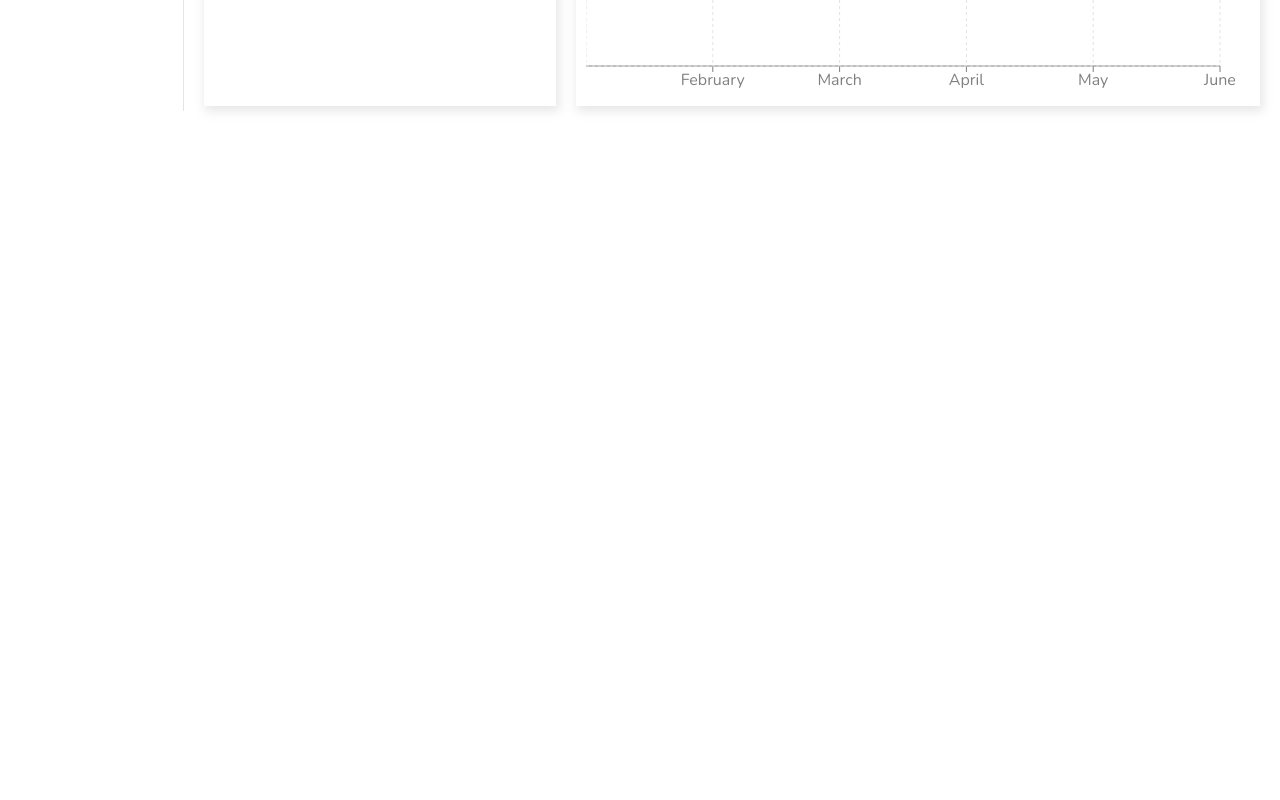
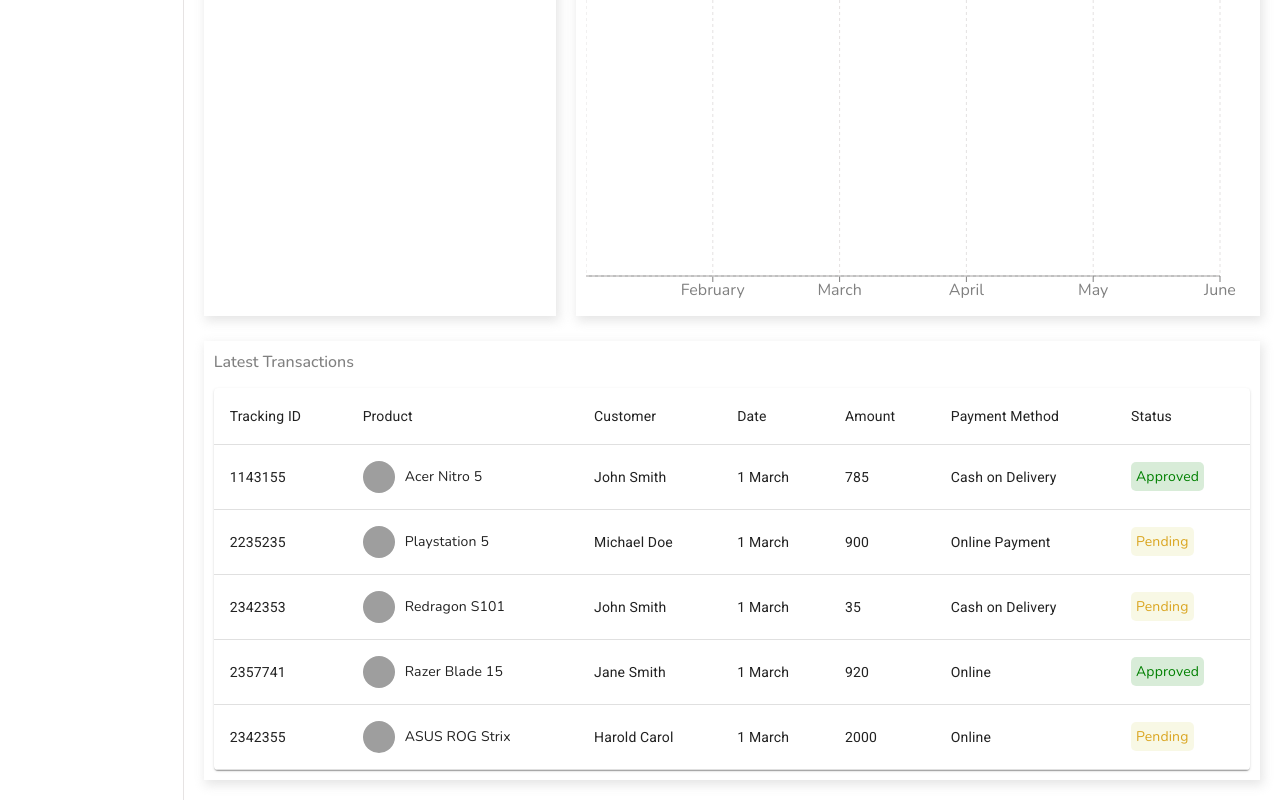
Before and after one commit to ayushnanda21/fortnight-admin_panel, a React (Create React App) app: page / in a window 1280 px wide. Shown: the part 5600-6400 px from the top of the page. Before the commit the page ends 5738 px from the top, so only its background shows below. Built offline with nearby package versions, Linux system fonts and the light colour scheme; grey boxes are pictures that could not be loaded.

Commit message:
layout react MUI transactions

```diff
--- /dev/null
+++ b/src/components/table/Table.jsx
@@ -0,0 +1,107 @@
+import React from 'react'
+import "./table.scss"
+import Table from "@mui/material/Table";
+import TableBody from "@mui/material/TableBody";
+import TableCell from "@mui/material/TableCell";
+import TableContainer from "@mui/material/TableContainer";
+import TableHead from "@mui/material/TableHead";
+import TableRow from "@mui/material/TableRow";
+import Paper from "@mui/material/Paper";
+
+const List = () => {
+
+    const rows = [
+        {
+          id: 1143155,
+          product: "Acer Nitro 5",
+          img: "https://m.media-amazon.com/images/I/81bc8mA3nKL._AC_UY327_FMwebp_QL65_.jpg",
+          customer: "John Smith",
+          date: "1 March",
+          amount: 785,
+          method: "Cash on Delivery",
+          status: "Approved",
+        },
+        {
+          id: 2235235,
+          product: "Playstation 5",
+          img: "https://m.media-amazon.com/images/I/31JaiPXYI8L._AC_UY327_FMwebp_QL65_.jpg",
+          customer: "Michael Doe",
+          date: "1 March",
+          amount: 900,
+          method: "Online Payment",
+          status: "Pending",
+        },
+        {
+          id: 2342353,
+          product: "Redragon S101",
+          img: "https://m.media-amazon.com/images/I/71kr3WAj1FL._AC_UY327_FMwebp_QL65_.jpg",
+          customer: "John Smith",
+          date: "1 March",
+          amount: 35,
+          method: "Cash on Delivery",
+          status: "Pending",
+        },
+        {
+          id: 2357741,
+          product: "Razer Blade 15",
+          img: "https://m.media-amazon.com/images/I/71wF7YDIQkL._AC_UY327_FMwebp_QL65_.jpg",
+          customer: "Jane Smith",
+          date: "1 March",
+          amount: 920,
+          method: "Online",
+          status: "Approved",
+        },
+        {
+          id: 2342355,
+          product: "ASUS ROG Strix",
+          img: "https://m.media-amazon.com/images/I/81hH5vK-MCL._AC_UY327_FMwebp_QL65_.jpg",
+          customer: "Harold Carol",
+          date: "1 March",
+          amount: 2000,
+          method: "Online",
+          status: "Pending",
+        },
+      ];
+
+  return (
+
+        <TableContainer component={Paper} className="table" >
+      <Table sx={{ minWidth: 650 }} aria-label="simple table">
+        <TableHead>
+          <TableRow>
+            <TableCell className="tableCell">Tracking ID</TableCell>
+            <TableCell className="tableCell">Product</TableCell>
+            <TableCell className="tableCell">Customer</TableCell>
+            <TableCell className="tableCell">Date</TableCell>
+            <TableCell className="tableCell">Amount</TableCell>
+            <TableCell className="tableCell">Payment Method</TableCell>
+            <TableCell className="tableCell">Status</TableCell>
+          </TableRow>
+        </TableHead>
+        <TableBody>
+          {rows.map((row) => (
+            <TableRow
+              key={row.id}
+            >
+              <TableCell className="tableCell" > {row.id} </TableCell>
+              <TableCell className="tableCell" >
+                  <div className="cellWrapper">
+                      <img src={row.img} alt="" className="image" />
+                        {row.product}
+                  </div>
+              </TableCell>
+              <TableCell className="tableCell" >{row.customer}</TableCell>
+              <TableCell className="tableCell" >{row.date}</TableCell>
+              <TableCell className="tableCell" >{row.amount}</TableCell>
+              <TableCell className="tableCell" >{row.method}</TableCell>
+              <TableCell className="tableCell" ><span className={`status ${row.status}`}>{row.status}</span></TableCell>
+            </TableRow>
+          ))}
+        </TableBody>
+      </Table>
+    </TableContainer>
+
+  )
+}
+
+export default List
--- /dev/null
+++ b/src/components/table/table.scss
@@ -0,0 +1,31 @@
+.table{
+    .cellWrapper{
+        display: flex;
+        align-items: center;
+
+
+        .image{
+            width: 32px;
+            height: 32px;
+            border-radius: 50%;
+            margin-right: 10px;
+            object-fit: cover;
+        }
+    }
+
+    .status{
+        padding: 5px;
+        border-radius: 5px;
+
+        &.Approved{
+            color: green;
+            background-color: rgba(0,128,0,0.151);
+        }
+
+        &.Pending{
+            color: goldenrod;
+            background-color: rgba(189,189,3,0.103);
+        }
+    }
+
+}
--- a/src/pages/home/Home.jsx
+++ b/src/pages/home/Home.jsx
@@ -5,6 +5,7 @@
 import Widget from '../../components/widget/Widget'
 import Featured from '../../components/featured/Featured'
 import Chart from "../../components/chart/Chart"
+import Table from '../../components/table/Table'
 
 const Home = () => {
   return (
@@ -22,6 +23,10 @@
             <Featured />
             <Chart />
           </div>
+          <div className="listContainer">
+            <div className="listTitle">Latest Transactions</div>
+              <Table />
+          </div>
         </div>
     </div>
   )
--- a/src/pages/home/home.scss
+++ b/src/pages/home/home.scss
@@ -13,5 +13,18 @@
             .charts{
                 padding: 5px 20px;
             }
+
+            .listContainer{
+                --webkit-box-shadow : 2px 4px 10px 1px rgba(0,0,0,0.47);
+                box-shadow: 2px 4px 10px 1px rgba(201,201,201,0.47);
+                padding: 10px;
+                margin: 20px;
+
+                .listTitle{
+                    font-weight: 500;
+                    color: gray;
+                    margin-bottom: 15px;
+                }
+            }
     }
 }
```
